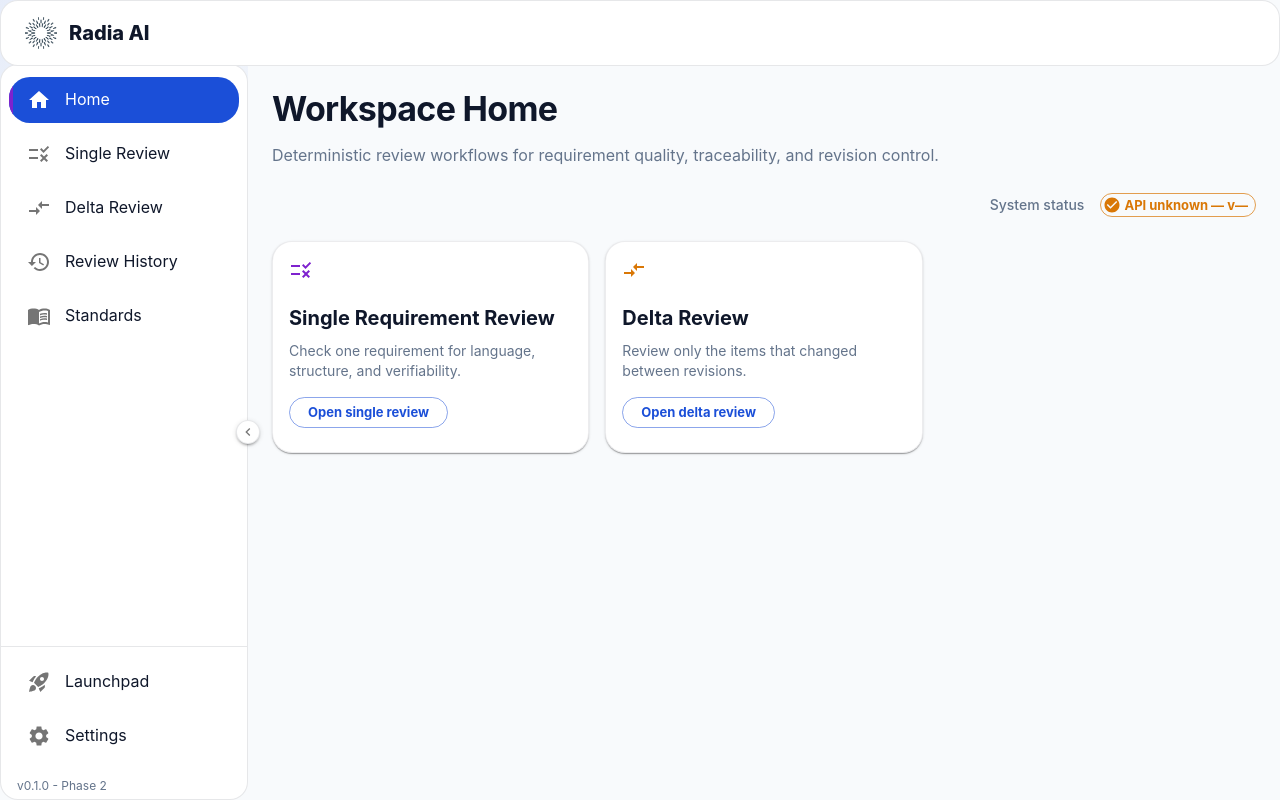
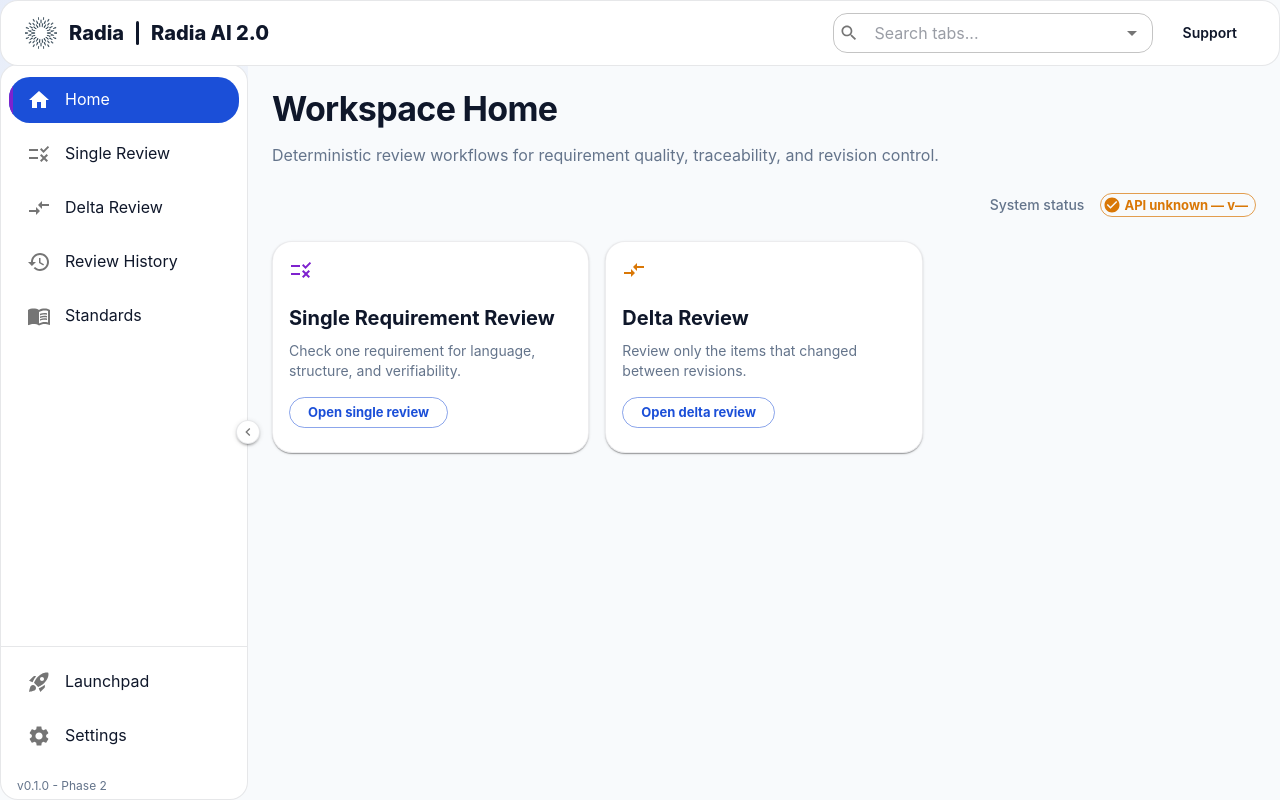
Before and after one commit to snehaaaraj/RadiaAI, a React (Vite) app in the folder frontend/: page /workspace in a window 1280 px wide. Built offline with nearby package versions, Linux system fonts and the light colour scheme; no server answers.

Commit message:
Agent host session 698fd404-c45b-466f-9863-522e27fc8672 - turn 37

```diff
--- a/frontend/src/components/layout/TopBar.tsx
+++ b/frontend/src/components/layout/TopBar.tsx
@@ -2,10 +2,78 @@ import AppBar from '@mui/material/AppBar';
 import Toolbar from '@mui/material/Toolbar';
 import Typography from '@mui/material/Typography';
 import Box from '@mui/material/Box';
+import TextField from '@mui/material/TextField';
+import Link from '@mui/material/Link';
+import Popover from '@mui/material/Popover';
+import Stack from '@mui/material/Stack';
+import Button from '@mui/material/Button';
+import Autocomplete from '@mui/material/Autocomplete';
+import InputAdornment from '@mui/material/InputAdornment';
+import SearchIcon from '@mui/icons-material/Search';
+import SupportAgentIcon from '@mui/icons-material/SupportAgent';
+import BugReportIcon from '@mui/icons-material/BugReport';
+import type { KeyboardEvent, MouseEvent } from 'react';
+import { useMemo, useState } from 'react';
 import { RadiaMark } from './RadiaMark';
-import { APP_NAME } from '@/utils/constants';
+import { useNavigationGuardContext } from '@/context/NavigationGuardContext';
+import { ROUTES } from '@/utils/constants';
+
+type HeaderSearchOption = {
+  label: string;
+  path: string;
+  keywords: string[];
+};
+
+const HEADER_SEARCH_OPTIONS: HeaderSearchOption[] = [
+  { label: 'Launchpad', path: ROUTES.LANDING, keywords: ['launchpad', 'landing', 'start', 'radia ai 2.0'] },
+  { label: 'Home', path: ROUTES.HOME, keywords: ['home', 'workspace'] },
+  { label: 'Single Review', path: ROUTES.REVIEW_REQUIREMENT, keywords: ['single review', 'requirement'] },
+  { label: 'Delta Review', path: ROUTES.REVIEW_DELTA, keywords: ['delta review', 'delta'] },
+  { label: 'Review History', path: ROUTES.REVIEW_HISTORY, keywords: ['history', 'review history'] },
+  { label: 'Standards', path: ROUTES.STANDARDS, keywords: ['standards', 'library'] },
+  { label: 'Settings', path: ROUTES.SETTINGS, keywords: ['settings', 'preferences'] },
+];
+
+const SUPPORT_EMAIL = 'support@radia.com';
+const BUG_REPORT_EMAIL = 'support@radia.com';
 
 export function TopBar() {
+  const { guardedNavigate } = useNavigationGuardContext();
+  const [searchValue, setSearchValue] = useState<HeaderSearchOption | null>(null);
+  const [searchInputValue, setSearchInputValue] = useState('');
+  const [supportAnchor, setSupportAnchor] = useState<HTMLButtonElement | null>(null);
+
+  const uniqueSearchOptions = useMemo(
+    () => HEADER_SEARCH_OPTIONS.filter((option, index, all) => all.findIndex((item) => item.path === option.path) === index),
+    []
+  );
+
+  const navigateToSearchOption = (option: HeaderSearchOption | null, rawInput?: string) => {
+    if (option) {
+      guardedNavigate(option.path);
+      return;
+    }
+
+    const normalized = (rawInput ?? '').trim().toLowerCase();
+    if (!normalized) return;
+
+    const matched = HEADER_SEARCH_OPTIONS.find((item) => {
+      if (item.label.toLowerCase().includes(normalized)) return true;
+      return item.keywords.some((keyword) => keyword.includes(normalized));
+    });
+
+    if (matched) guardedNavigate(matched.path);
+  };
+
+  const handleSearchEnter = (event: KeyboardEvent<HTMLDivElement>) => {
+    if (event.key !== 'Enter') return;
+    event.preventDefault();
+    navigateToSearchOption(searchValue, searchInputValue);
+  };
+
+  const openSupport = (event: MouseEvent<HTMLButtonElement>) => setSupportAnchor(event.currentTarget);
+  const closeSupport = () => setSupportAnchor(null);
+
   return (
     <AppBar
       position="fixed"
@@ -20,10 +88,94 @@ export function TopBar() {
     >
       <Toolbar sx={{ gap: 1.5 }}>
         <RadiaMark size={32} />
-        <Typography variant="h6" fontWeight={800} color="text.primary" noWrap>
-          {APP_NAME}
-        </Typography>
+        <Link
+          href="https://radia.com/"
+          target="_blank"
+          rel="noopener noreferrer"
+          underline="none"
+          color="text.primary"
+          variant="h6"
+          fontWeight={800}
+          sx={{ '&:hover': { textDecoration: 'underline' } }}
+        >
+          Radia
+        </Link>
+        <Box sx={{ width: 3, height: 24, bgcolor: 'text.primary', borderRadius: 1 }} />
+        <Link
+          component="button"
+          type="button"
+          underline="none"
+          color="text.primary"
+          variant="h6"
+          fontWeight={800}
+          onClick={() => guardedNavigate(ROUTES.LANDING)}
+          sx={{ '&:hover': { textDecoration: 'underline' } }}
+        >
+          Radia AI 2.0
+        </Link>
         <Box sx={{ flexGrow: 1 }} />
+
+        <Autocomplete
+          value={searchValue}
+          onChange={(_event, option) => {
+            setSearchValue(option);
+            navigateToSearchOption(option);
+          }}
+          inputValue={searchInputValue}
+          onInputChange={(_event, value) => setSearchInputValue(value)}
+          options={uniqueSearchOptions}
+          getOptionLabel={(option) => option.label}
+          size="small"
+          sx={{ width: 320 }}
+          renderInput={(params) => (
+            <TextField
+              {...params}
+              placeholder="Search tabs..."
+              onKeyDown={handleSearchEnter}
+              InputProps={{
+                ...params.InputProps,
+                startAdornment: (
+                  <InputAdornment position="start">
+                    <SearchIcon fontSize="small" />
+                  </InputAdornment>
+                ),
+              }}
+            />
+          )}
+        />
+
+        <Button
+          color="inherit"
+          onClick={openSupport}
+          sx={{ textTransform: 'none', minWidth: 'auto', fontWeight: 600 }}
+        >
+          Support
+        </Button>
+        <Popover
+          open={Boolean(supportAnchor)}
+          anchorEl={supportAnchor}
+          onClose={closeSupport}
+          anchorOrigin={{ vertical: 'bottom', horizontal: 'right' }}
+          transformOrigin={{ vertical: 'top', horizontal: 'right' }}
+        >
+          <Stack spacing={1} sx={{ p: 2.25, minWidth: 280 }}>
+            <Typography variant="subtitle2" fontWeight={700}>
+              Contact support
+            </Typography>
+            <Stack direction="row" spacing={1} alignItems="center">
+              <SupportAgentIcon fontSize="small" color="action" />
+              <Link href={`mailto:${SUPPORT_EMAIL}`} underline="hover">
+                {SUPPORT_EMAIL}
+              </Link>
+            </Stack>
+            <Stack direction="row" spacing={1} alignItems="center">
+              <BugReportIcon fontSize="small" color="action" />
+              <Link href={`mailto:${BUG_REPORT_EMAIL}?subject=Radia%20AI%202.0%20Bug%20Report`} underline="hover">
+                Report a bug
+              </Link>
+            </Stack>
+          </Stack>
+        </Popover>
       </Toolbar>
     </AppBar>
   );
```
